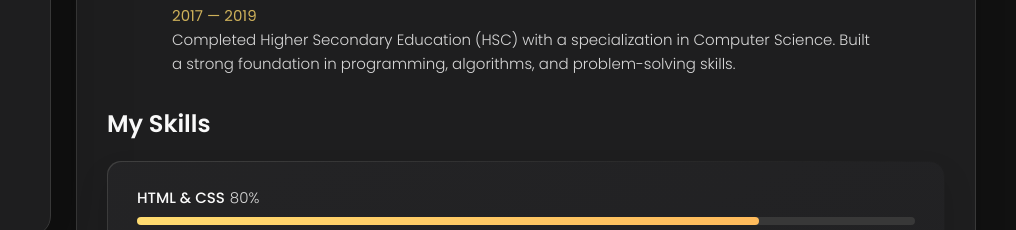
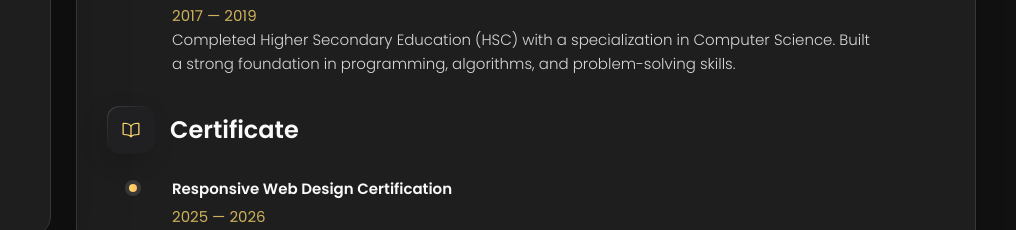
Before and after one commit to Katkargaurav09/Portfolio, a plain HTML site: page index.html in a window 1280 px wide. Both pictures are taken after a click on the button "Resume". Shown: the part 570-800 px from the top of the page, 264-1280 px from the left. Drawn offline with nearby package versions, Linux system fonts and the light colour scheme.

Commit message:
add certificate

```diff
--- a/index.html
+++ b/index.html
@@ -1,4 +1,4 @@
-<!DOCTYPE html>
+<!doctype html>
 <html lang="en">
   <head>
     <meta charset="UTF-8" />
@@ -340,6 +340,33 @@
                   specialization in Computer Science. Built a strong foundation
                   in programming, algorithms, and problem-solving skills.
                 </p>
+              </li>
+            </ol>
+          </section>
+
+          <section class="certificates">
+            <div class="title-wrapper">
+              <div class="icon-box">
+                <ion-icon name="book-outline"></ion-icon>
+              </div>
+
+              <h3 class="h3">Certificate</h3>
+            </div>
+
+            <ol class="timeline-list">
+              <li class="timeline-item">
+                <h4 class="h4 timeline-item-title">
+                  Responsive Web Design Certification
+                </h4>
+
+                <span>2025 — 2026</span>
+
+                <a
+                  class="timeline-text"
+                  href="https://www.freecodecamp.org/certification/gauravkatkar/responsive-web-design-v9"
+                >
+                  Click Here
+                </a>
               </li>
             </ol>
           </section>
@@ -747,7 +774,9 @@
                 data-filter-item
                 data-category="web development"
               >
-                <a href="https://github.com/Katkargaurav09/Library-Management-System-Java">
+                <a
+                  href="https://github.com/Katkargaurav09/Library-Management-System-Java"
+                >
                   <figure class="project-img">
                     <div class="project-item-icon-box">
                       <ion-icon name="eye-outline"></ion-icon>
--- a/style.css
+++ b/style.css
@@ -591,11 +591,11 @@ main {
  * education and experience
  */
 
-.timeline {
+.timeline, .certificates {
   margin-bottom: 30px;
 }
 
-.timeline .title-wrapper {
+.timeline .title-wrapper, .certificates .title-wrapper {
   display: flex;
   align-items: center;
   gap: 15px;
```
